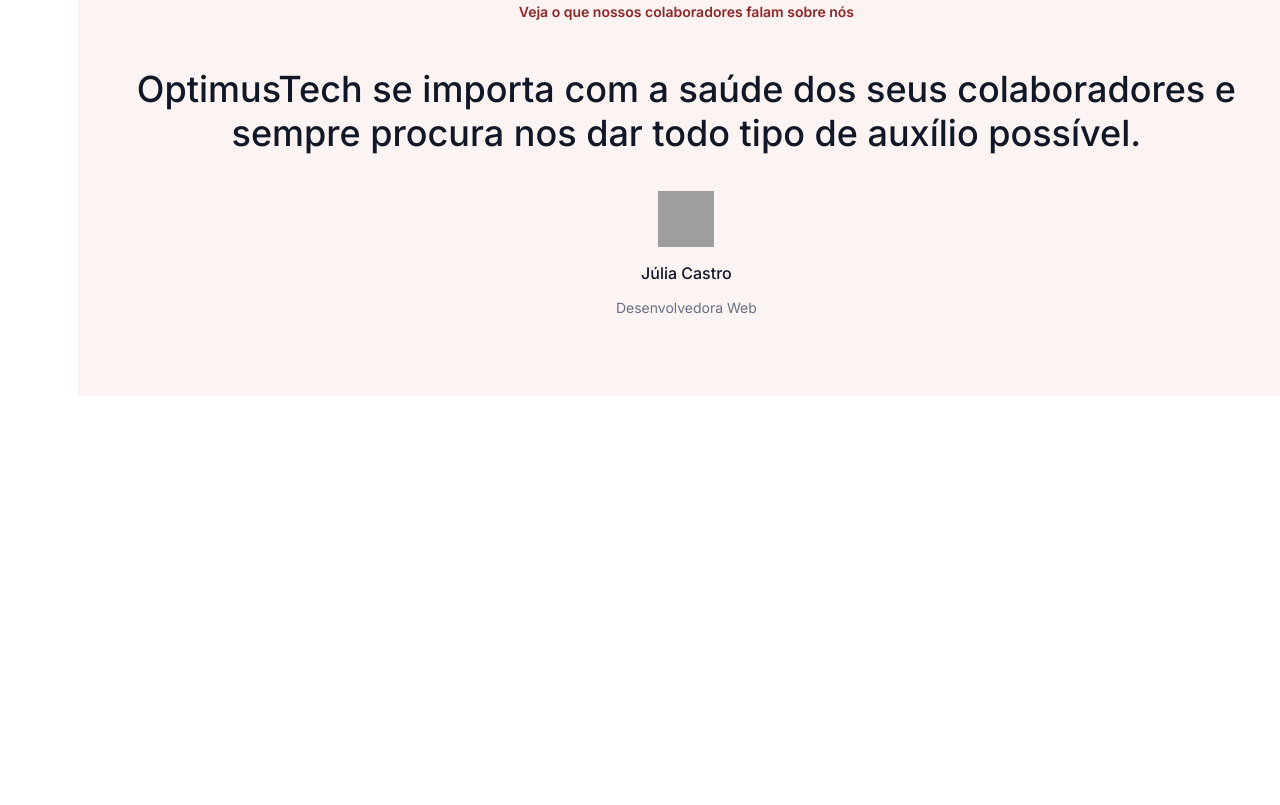
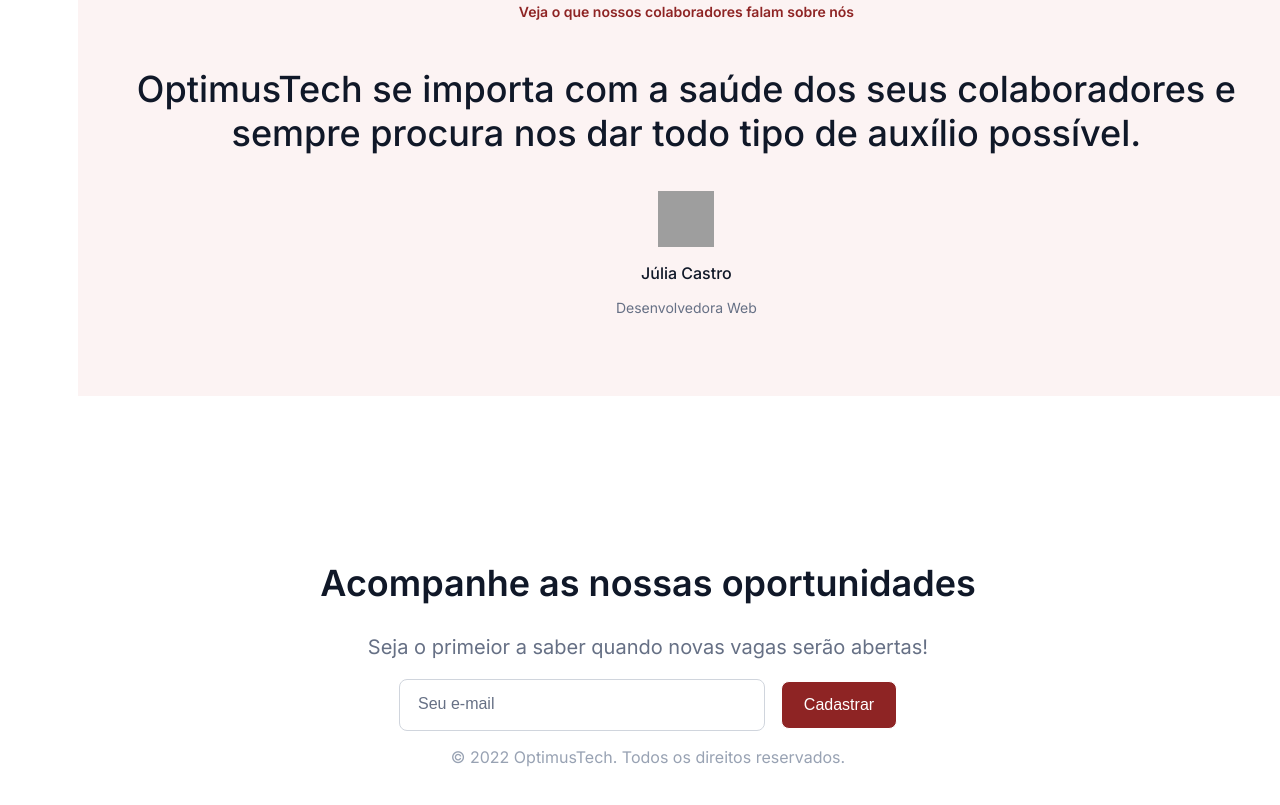
Before and after one commit to eduardoarsocca/Contratacoes, a plain HTML site: page index.html in a window 1280 px wide. Shown: the part 2280-3085 px from the top of the page. Before the commit the page ends 2723 px from the top, so only its background shows below. Drawn offline with Linux system fonts and the light colour scheme; grey boxes are pictures that could not be loaded.

Commit message:
quinto commit
footer

```diff
--- a/index.html
+++ b/index.html
@@ -168,7 +168,20 @@
         </section>
 
     </main>
-    <footer>
+    <footer class="footer">
+        <div class="footer__container">
+            <div class="footer__conteudo">
+                <div class="footer__texto">
+                    <h2 class="footer__texto-titulo">Acompanhe as nossas oportunidades</h2>
+                    <p class="footer__texto-paragrafo">Seja o primeior a saber quando novas vagas serão abertas!</p>
+                </div>
+                <div class="footer__contato">
+                    <input type="email" placeholder="Seu e-mail" class="footer__contato-email">
+                    <button type="submit" class="footer__contato-botao">Cadastrar</button>
+                </div>
+            </div>
+        </div>
+        <p class="footer__copyright">© 2022 OptimusTech. Todos os direitos reservados.</p>
 
     </footer>
 </body>
--- a/styles/footer.css
+++ b/styles/footer.css
@@ -0,0 +1,79 @@
+.footer{
+    display: flex;
+    flex-direction: column;
+    padding: 96px 0px;
+    align-items: center;
+}
+
+.footer__container{
+    padding: 0px 32px;
+
+}
+.footer__conteudo{
+    display: flex;
+    flex-direction: column;
+    align-items: center;
+    gap: 20px;
+}
+
+.footer__texto{
+    display: flex;
+    flex-direction: column;
+    align-items: center;
+    padding: 0;
+}
+
+.footer__texto-titulo{
+    font-size: 36px;
+    font-weight: 600;
+    color: var(--cor-cinza-dark);
+}
+
+.footer__texto-paragrafo{
+    font-size: 20px;
+    font-weight: 400;
+    color: var(--cor-cinza-claro);
+    margin: 0;
+
+}
+
+.footer__contato{
+    display: flex;
+    align-items: center;
+    justify-content: space-between;
+    gap: 16px;
+}
+
+.footer__contato-email{
+    width: 360px;
+    height: 48px;
+    border: 1px solid var(--cor-cinza-borda);
+    border-radius: 8px;
+    gap: 8px;
+
+}
+
+.footer__contato-email::placeholder{
+    font-size: 16px;
+    font-weight: 400;
+    color: var(--cor-cinza-claro);
+    padding: 12px 14px 12px 16px;
+}
+
+.footer__contato-botao{
+    width: 116px;
+    height: 48px;
+    background-color: var(--cor-vinho);
+    border: 1px solid;
+    border-radius: 8px;
+    color: var(--cor-branco);
+    font-size: 16px;
+    font-weight: 500;
+}
+
+.footer__copyright{
+    font-size: 16px;
+    font-weight: 400;
+    color: var(--cor-cinza);
+
+}
--- a/styles/style.css
+++ b/styles/style.css
@@ -3,6 +3,7 @@
 @import url("metricas.css");
 @import url("vagas.css");
 @import url("depoimentos.css");
+@import url("footer.css");
 
 :root{
     --cor-branco: #ffffff;
@@ -13,6 +14,9 @@
     --cor-cinza-dark: #101828;
     --cor-cinza-bordas: #EAECF0;
     --cor-vinho-transparente: #c319190d;
+    --cor-cinza-borda:#D0D5DD;
+    --cor-cinza:#98A2B3;
+
     --fonte-principal: "Inter";
 }
 
```
